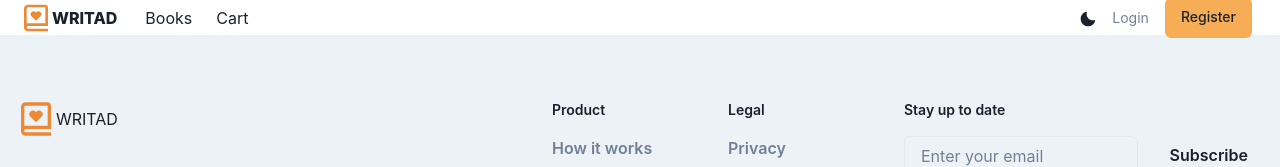
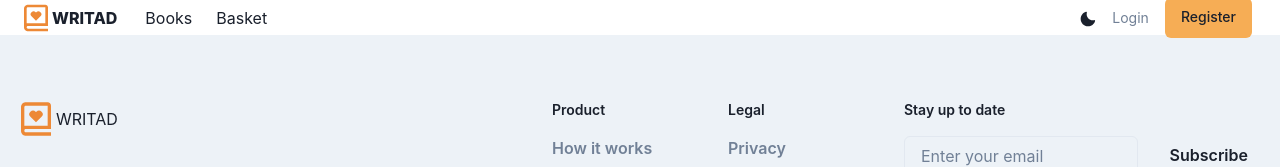
Before and after one commit to Gitroars/WebApplicationDevelopmentSecurity_Writad, a React (Create React App) app in the folder client/: page /registration in a window 1280 px wide. Shown: the top 167 px of the page. Built offline with nearby package versions, Linux system fonts and the light colour scheme.

Commit message:
Update Navbar.jsx

```diff
--- a/client/src/components/Navbar.jsx
+++ b/client/src/components/Navbar.jsx
@@ -20,7 +20,7 @@ import { useState } from "react";
 
 const links = [
   { linkName: "Books", path: "/books" },
-  { linkName: "Cart", path: "/cart" },
+  { linkName: "Basket", path: "/basket" },
 ];
 
 const NavLink = ({ path, children }) => (
```
